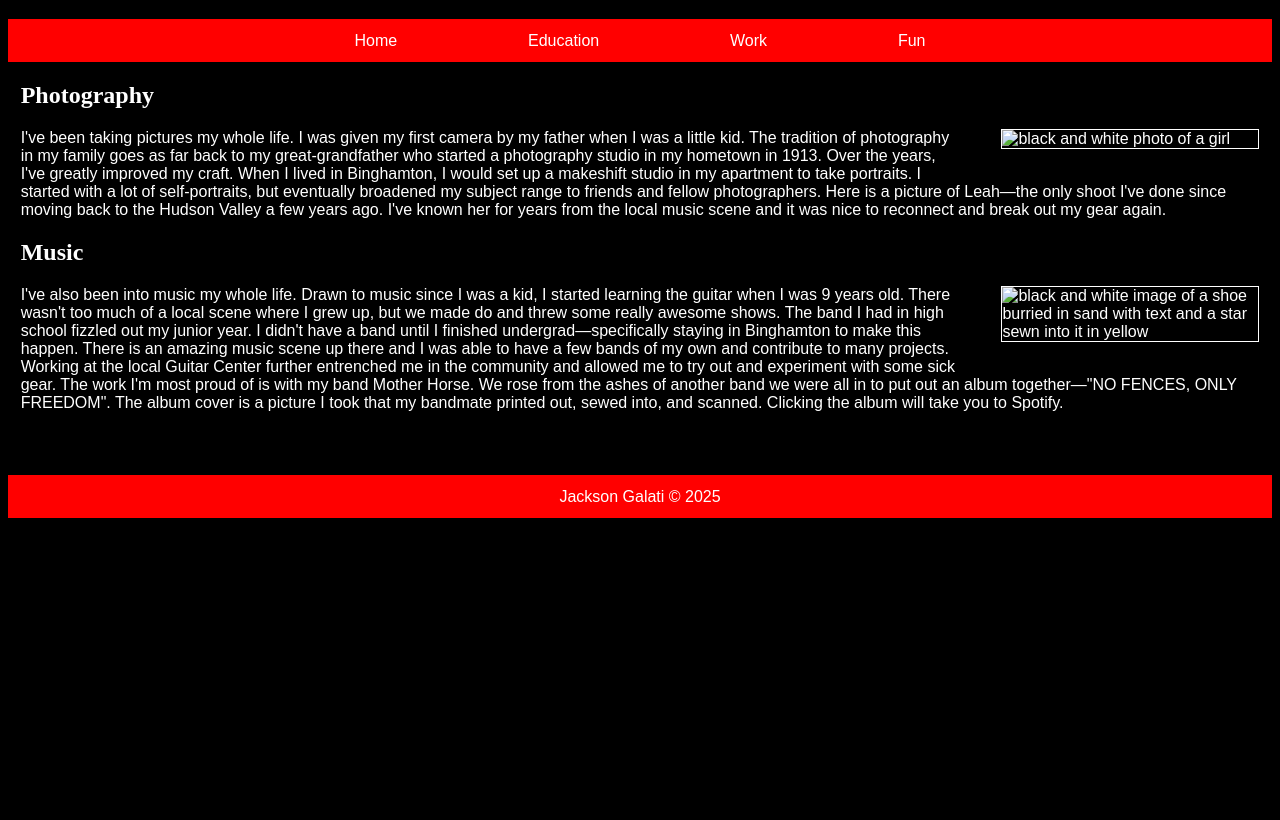
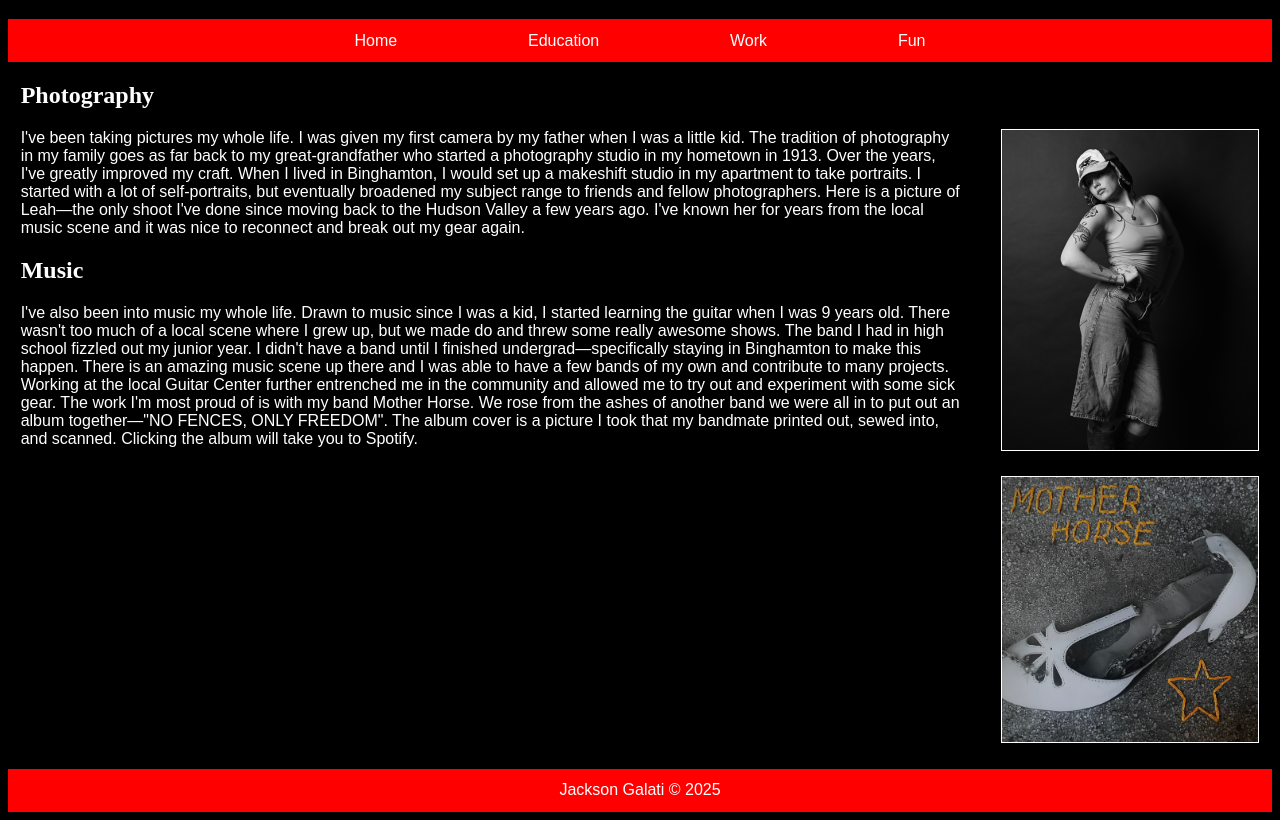
Before and after one commit to jgala248-png/info654, a plain HTML site: page hobbies.html in a window 1280 px wide. Shown: the part 61-881 px from the top of the page. Before the commit the page ends 800 px from the top, so only its background shows below. Drawn offline with Linux system fonts and the light colour scheme.

Commit message:
Update hobbies.html
Moved images from "images" folder

```diff
--- a/hobbies.html
+++ b/hobbies.html
@@ -15,10 +15,10 @@
 		<a href="hobbies.html">Fun</a>
 	</nav>
 	<h2>Photography</h2>
-	<img src="images/leah2.jpeg" alt="black and white photo of a girl">
+	<img src="leah2.jpeg" alt="black and white photo of a girl">
 	<p>I&apos;ve been taking pictures my whole life. I was given my first camera by my father when I was a little kid. The tradition of photography in my family goes as far back to my great-grandfather who started a photography studio in my hometown in 1913. Over the years, I&apos;ve greatly improved my craft. When I lived in Binghamton, I would set up a makeshift studio in my apartment to take portraits. I started with a lot of self-portraits, but eventually broadened my subject range to friends and fellow photographers. Here is a picture of Leah—the only shoot I&apos;ve done since moving back to the Hudson Valley a few years ago. I&apos;ve known her for years from the local music scene and it was nice to reconnect and break out my gear again.</p>
 	<h2>Music</h2>
-	<a href="https://open.spotify.com/album/2l8LCtgshAUZlSZbLAzWr4?si=cPjfgYX4T8KNBof12edjQA"><img src="images/album.jpeg" alt="black and white image of a shoe burried in sand with text and a star sewn into it in yellow"></a>
+	<a href="https://open.spotify.com/album/2l8LCtgshAUZlSZbLAzWr4?si=cPjfgYX4T8KNBof12edjQA"><img src="album.jpeg" alt="black and white image of a shoe burried in sand with text and a star sewn into it in yellow"></a>
 	<p>I&apos;ve also been into music my whole life. Drawn to music since I was a kid, I started learning the guitar when I was 9 years old. There wasn&apos;t too much of a local scene where I grew up, but we made do and threw some really awesome shows. The band I had in high school fizzled out my junior year. I didn&apos;t have a band until I finished undergrad—specifically staying in Binghamton to make this happen. There is an amazing music scene up there and I was able to have a few bands of my own and contribute to many projects. Working at the local Guitar Center further entrenched me in the community and allowed me to try out and experiment with some sick gear. The work I&apos;m most proud of is with my band Mother Horse. We rose from the ashes of another band we were all in to put out an album together—&quot;NO FENCES, ONLY FREEDOM&quot;. The album cover is a picture I took that my bandmate printed out, sewed into, and scanned. Clicking the album will take you to Spotify.</p>
 	<footer>Jackson Galati &copy; 2025</footer>
 </body>
```
